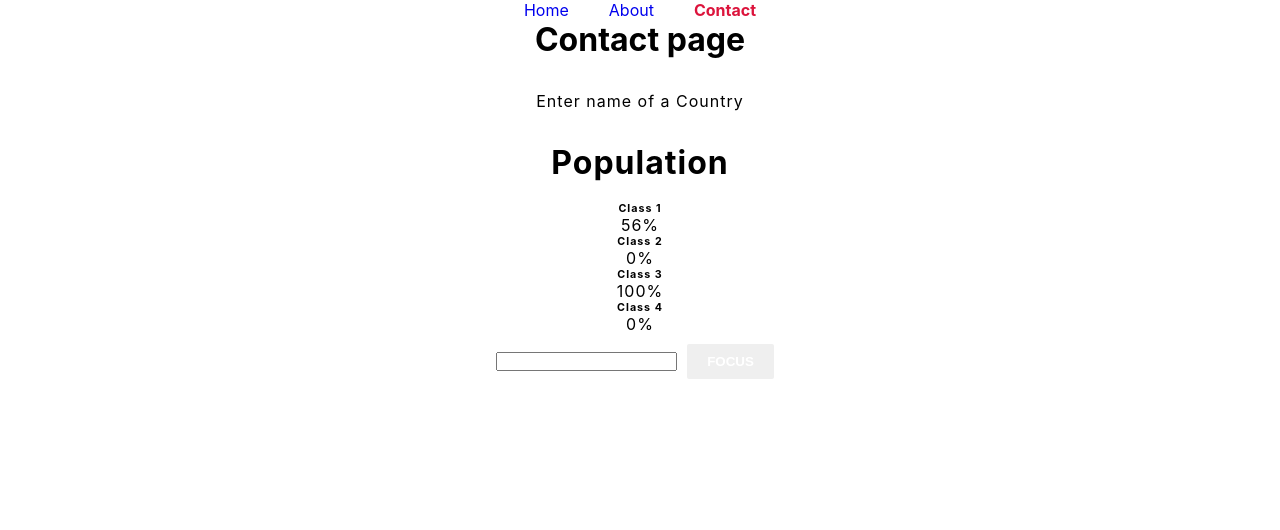
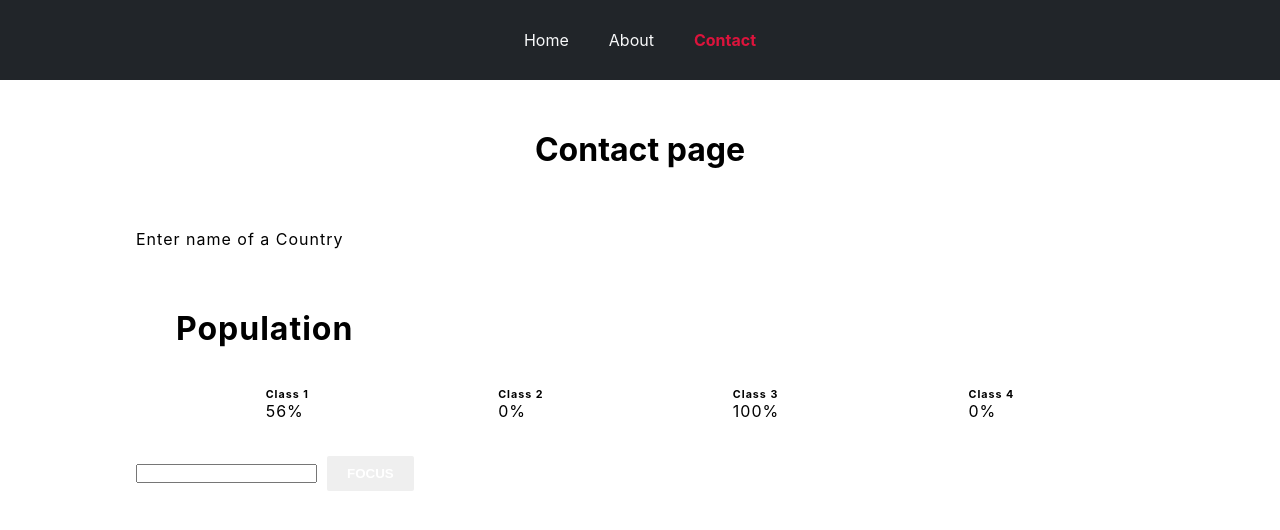
Before and after one commit to Lesley-w19/react-router, a React (Create React App) app: page /contact in a window 1280 px wide. Shown: the top 530 px of the page. Built offline with nearby package versions, Linux system fonts and the light colour scheme.

Commit message:
compiled styling from the styles.scss file

```diff
--- a/src/assets/css/styles.css
+++ b/src/assets/css/styles.css
@@ -2,6 +2,7 @@
   padding: 0;
   margin: 0;
   box-sizing: border-box;
+  text-align: left;
 }
 
 button {
@@ -14,71 +15,39 @@ button {
   text-transform: uppercase;
 }
 
-* {
-  margin: 0;
-  padding: 0;
-  box-sizing: border-box;
+.wrapper {
+  min-height: 100vh;
+  display: flex;
+  align-items: center;
+  justify-content: left;
+  flex-direction: column;
 }
 
-.main {
-  width: 80%;
-  margin: 20px auto;
-  letter-spacing: 1px;
+.form {
+  padding: 10px 20px;
+  display: flex;
+  justify-content: center;
+  align-items: center;
+  flex-direction: column;
+  position: relative;
+  width: 70%;
+  margin: 2rem auto 1px auto;
+}
+.form__label {
+  margin: 10px auto;
+}
+.form__control {
+  padding: 10px 20px;
+  width: 100%;
 }
 
-h1 {
-  margin-bottom: 20px;
-  text-align: center;
-}
-
-.search-form {
-  position: relative;
-  width: 60%;
-  margin: 2rem auto;
-}
-
-.suggestion-box {
-  position: absolute;
-  z-index: 1;
-  background-color: #e6ded1;
-  color: #000;
-  border: 1px solid black;
-  width: 100%;
-  height: 150px;
-  overflow: auto;
-  display: none;
-}
-
-.suggestion-box ul {
-  list-style-type: none;
-  margin: 0;
-  padding: 0;
-}
-
-.suggestion-box li {
-  border-bottom: 1px solid #adb5bb;
-  padding: 4px;
-  cursor: pointer;
-}
-
-.suggestion-box li:last-child {
-  border-bottom: none;
-}
-
-.selected-country {
+.form__output__value {
+  padding: 10px 20px;
   margin-top: 1rem;
 }
-
-.show {
-  display: block;
-}
-
-.hide {
-  display: none;
-}
-
-.errorMsg {
-  color: #ff0000;
+.form__output__error {
+  padding: 10px 20px;
+  color: #dc3545;
   margin-top: 10px;
 }
 
@@ -86,15 +55,6 @@ h1 {
   margin-top: 20px;
 }
 
-@media only screen and (max-width: 600px) {
-  h1 {
-    font-size: 30px;
-  }
-
-  .search-form {
-    width: 100%;
-  }
-}
 .btn-primary {
   background-color: #0d6efd;
 }
@@ -127,4 +87,106 @@ h1 {
   background-color: #212529;
 }
 
+.nav__wrapper {
+  min-height: 10vh;
+  display: flex;
+  justify-content: center;
+  align-items: center;
+  flex-direction: row;
+  padding: 10px 20px;
+  background-color: #212529;
+}
+.nav__link {
+  color: #f8f9fa;
+}
+
+.population {
+  padding: 20px 30px;
+}
+.population__wrapper {
+  display: flex;
+  justify-content: space-around;
+  align-items: center;
+  flex-direction: row;
+  flex-wrap: wrap;
+  margin: 5px;
+}
+
+.calculate {
+  display: flex;
+  justify-content: space-evenly;
+  align-items: center;
+  flex-direction: column;
+  padding: 20px 30px;
+  border: 1px solid #ffc107;
+}
+.calculate h6 {
+  margin: 10px auto;
+}
+.calculate span {
+  letter-spacing: 1px;
+  color: #0d6efd;
+}
+
+.contact {
+  padding: 10px;
+}
+.contact .main {
+  width: 80%;
+  margin: 20px auto;
+  letter-spacing: 1px;
+}
+.contact h1 {
+  margin: 40px 10px;
+}
+.contact .suggestion {
+  padding: 10px 20px;
+}
+.contact .suggestion__box {
+  position: absolute;
+  z-index: 1;
+  background-color: #f9e9ef;
+  color: #000;
+  border: 1px solid #212529;
+  width: 30% !important;
+  margin: 0 auto;
+  height: 150px;
+  overflow: auto;
+  display: none;
+  padding: 10px 20px;
+}
+.contact .suggestion__box ul {
+  list-style-type: none;
+  margin: 0;
+  padding: 0;
+}
+.contact .suggestion__box li {
+  border-bottom: 1px solid #adb5bb;
+  padding: 4px;
+  cursor: pointer;
+}
+.contact .suggestion__box li:last-child {
+  border-bottom: none;
+}
+.contact .suggestion .show {
+  display: block;
+}
+.contact .suggestion .hide {
+  display: none;
+}
+
+@media only screen and (max-width: 600px) {
+  h1 {
+    font-size: 30px;
+  }
+
+  .search-form {
+    width: 100%;
+  }
+}
+.home {
+  height: 200px;
+  background: ulr("https://images.pexels.com/photos/13221178/pexels-photo-13221178.jpeg?auto=compress&cs=tinysrgb&w=1260&h=750&dpr=2");
+}
+
 /*# sourceMappingURL=styles.css.map */
```
Also changed, not shown: 1 other file (tests, documents, lock files or other folders).
